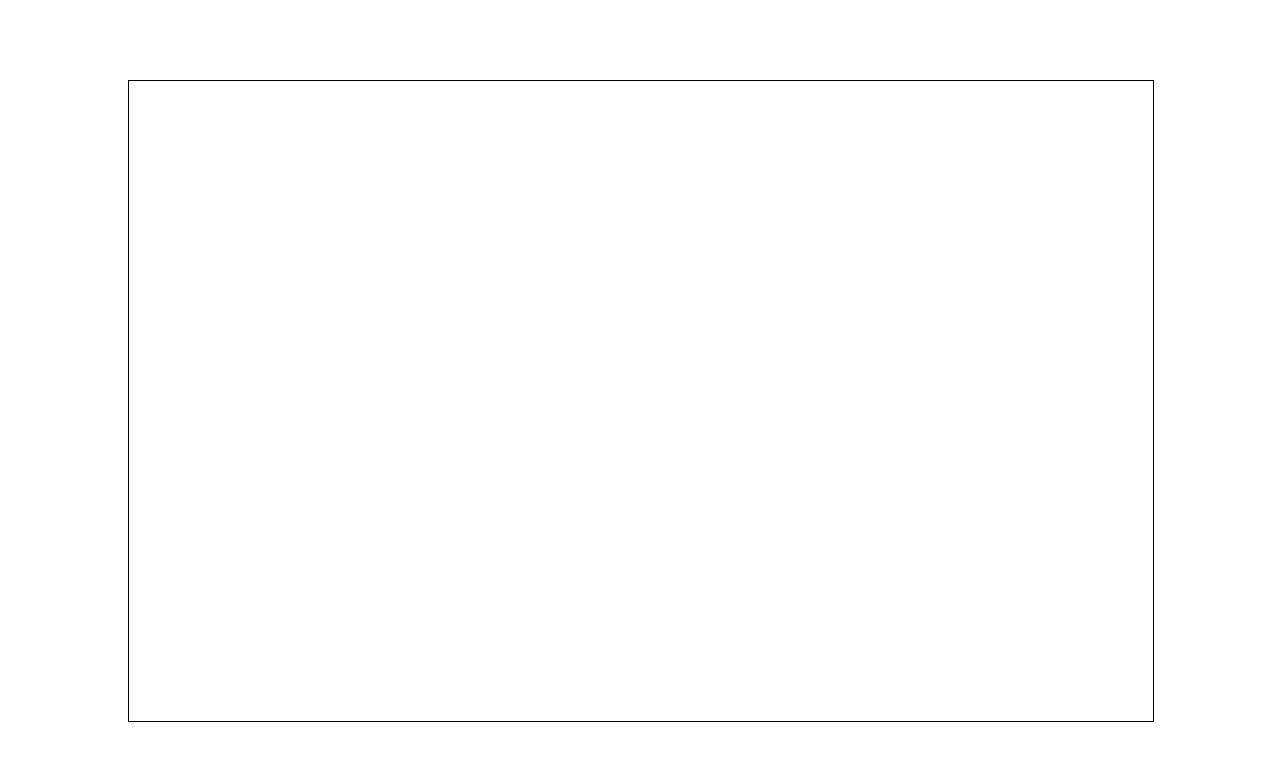
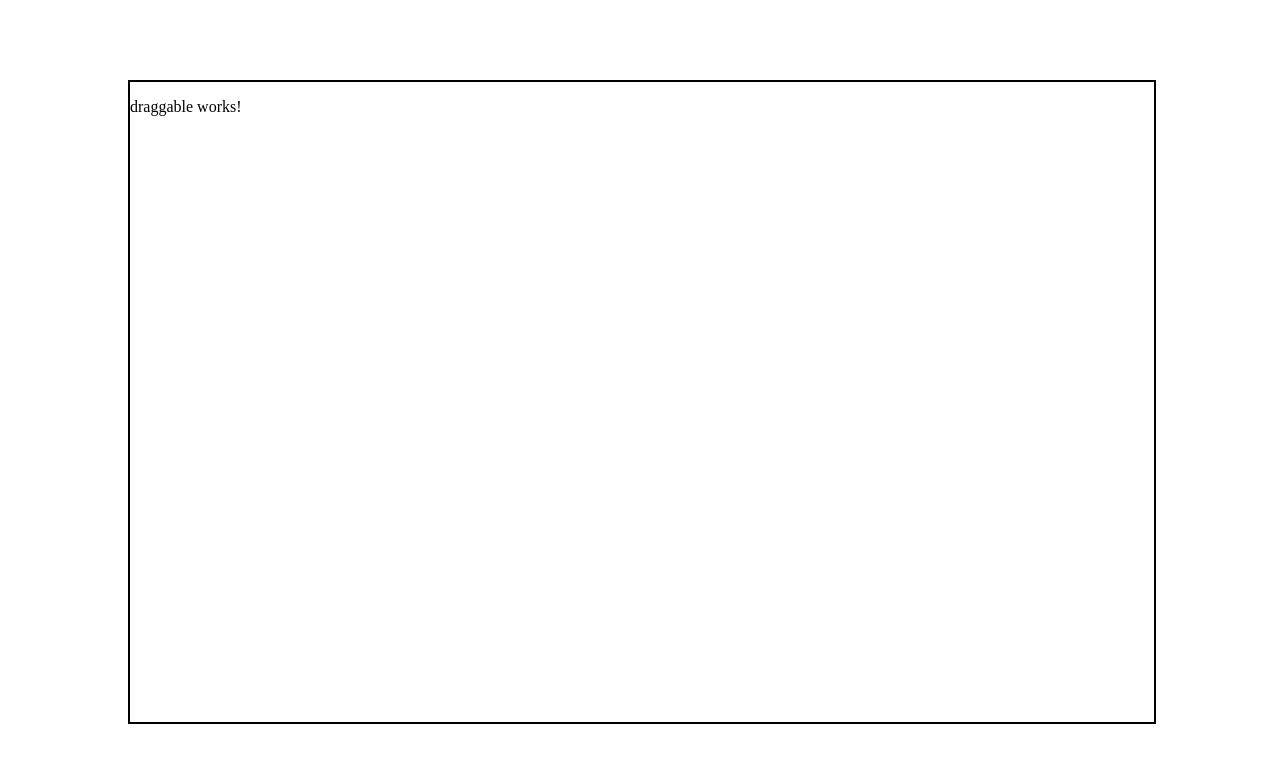
Before and after one commit to jliu716/jl-draggable, an Angular app: page / in a window 1280 px wide. Shown: the top 762 px of the page. Built offline with nearby package versions, Linux system fonts and the light colour scheme.

Commit message:
add placeholder draggable component

```diff
--- a/src/app/app.component.html
+++ b/src/app/app.component.html
@@ -1 +1,3 @@
-<div class="box"></div>
+<div class="box">
+  <jl-draggable></jl-draggable>
+</div>
--- a/src/app/app.component.less
+++ b/src/app/app.component.less
@@ -4,5 +4,5 @@
   height: 80vh;
   top: 10vh;
   left: 10vw;
-  border: 1px solid black;
+  border: 2px solid black;
 }
--- a/src/app/app.module.ts
+++ b/src/app/app.module.ts
@@ -2,9 +2,10 @@ import { NgModule } from "@angular/core";
 import { BrowserModule } from "@angular/platform-browser";
 
 import { AppComponent } from "./app.component";
+import { DraggableComponent } from "./draggable/draggable.component";
 
 @NgModule({
-  declarations: [AppComponent],
+  declarations: [AppComponent, DraggableComponent],
   imports: [BrowserModule],
   providers: [],
   bootstrap: [AppComponent],
--- /dev/null
+++ b/src/app/draggable/draggable.component.html
@@ -0,0 +1 @@
+<p>draggable works!</p>
--- /dev/null
+++ b/src/app/draggable/draggable.component.ts
@@ -0,0 +1,12 @@
+import { Component, OnInit } from "@angular/core";
+
+@Component({
+  selector: "jl-draggable",
+  templateUrl: "./draggable.component.html",
+  styleUrls: ["./draggable.component.less"],
+})
+export class DraggableComponent implements OnInit {
+  constructor() {}
+
+  ngOnInit() {}
+}
```
Also changed, not shown: src/app/draggable/draggable.component.less (added).
